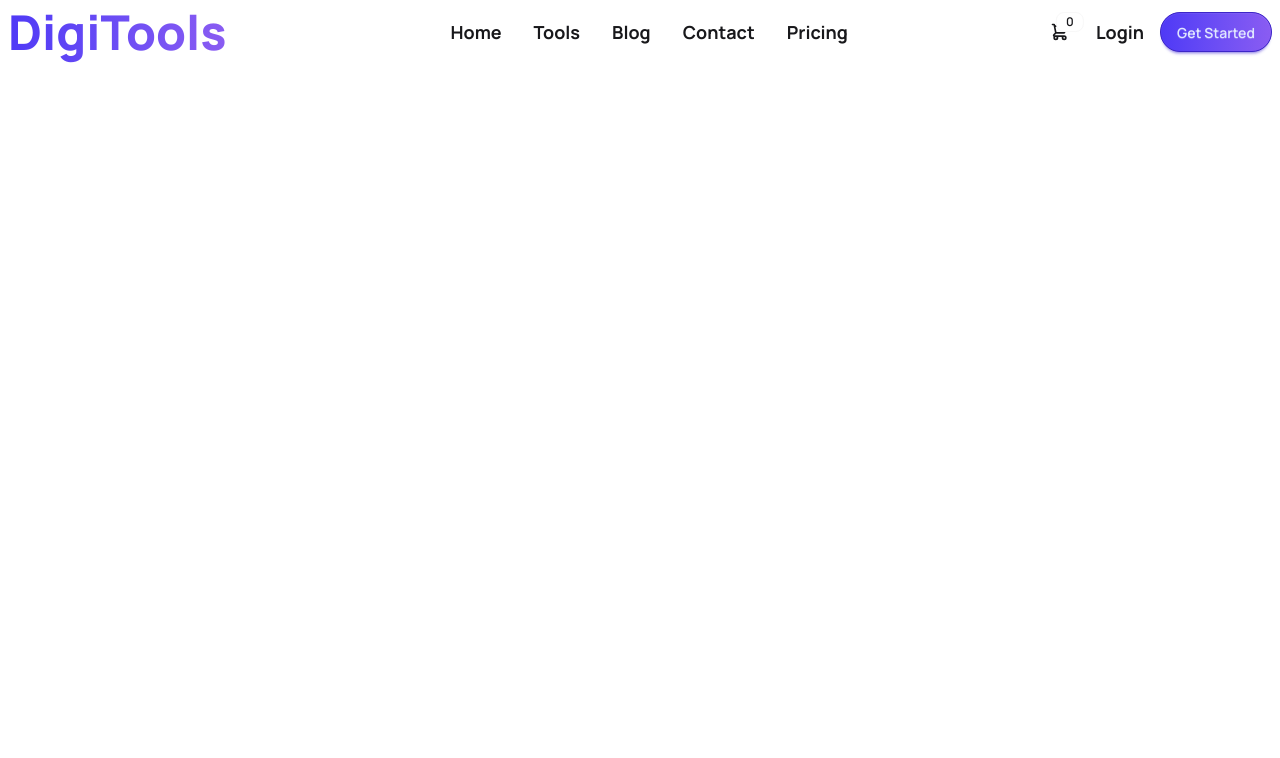
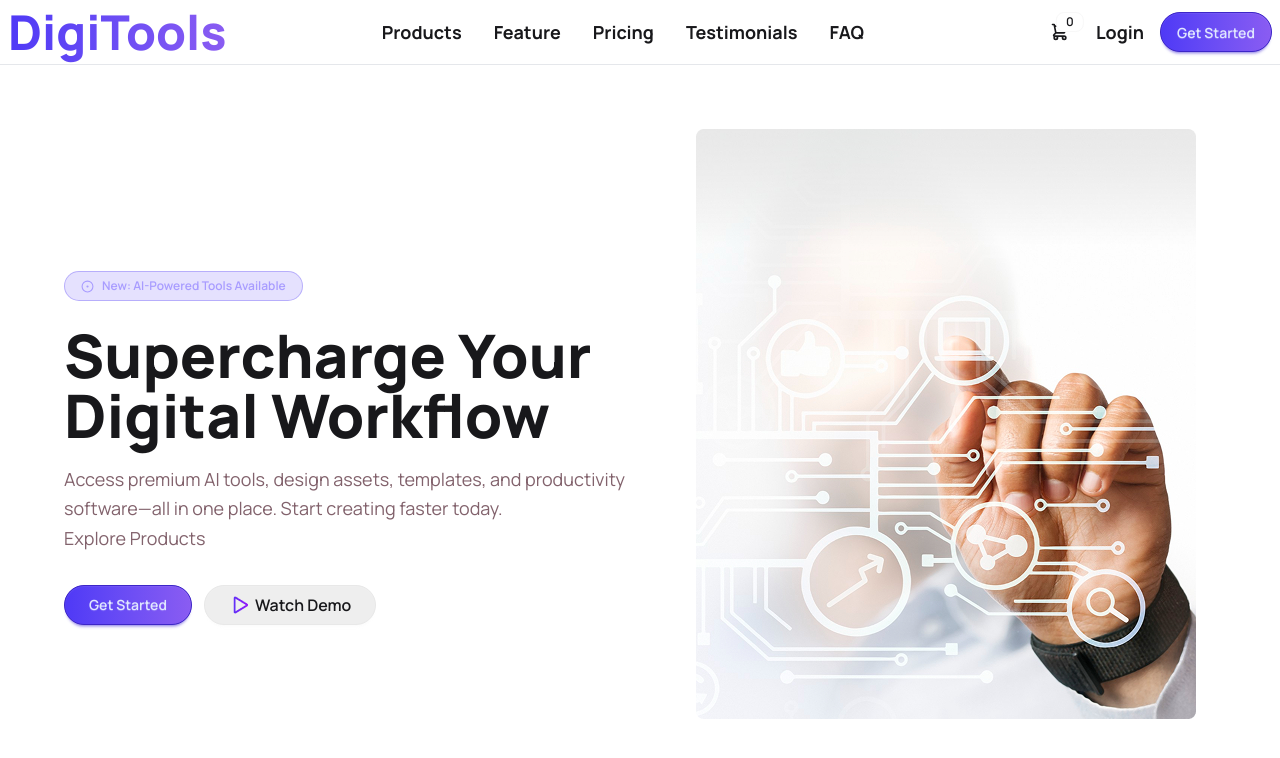
Before and after one commit to TKR-503/DigiTools-Assignment-06-PH, a React (Vite) app: page / in a window 1280 px wide. Shown: the top 758 px of the page. Built offline with nearby package versions, Linux system fonts and the light colour scheme.

Commit message:
Added the banner section in project

```diff
--- a/src/App.jsx
+++ b/src/App.jsx
@@ -1,5 +1,6 @@
 import './App.css'
-import Navbar from './components/home_page/Navbar/Navbar';
+import Navbar from './components/home_page/Navbar/Navbar'
+import Banner from './components/home_page/Banner/Banner'
 
 
 function App() {
@@ -8,6 +9,10 @@ function App() {
   return (
     <>
       <Navbar></Navbar>
+
+      <Banner></Banner>
+
+
     </>
   )
 }
--- a/src/components/home_page/Banner/Banner.jsx
+++ b/src/components/home_page/Banner/Banner.jsx
@@ -1,8 +1,43 @@
 import React from 'react';
+import { ArrowRight, Circle, CircleAlert, CircleCheck, CircleDot, CircleDotIcon, CircleSlash, Play, Sparkles } from 'lucide-react';
+
 
 const Banner = () => {
     return (
         <div>
+            <div className="container mx-auto px-4 py-16">
+                <div className="flex flex-col lg:flex-row items-center gap-14">
+                    <div className="lg:ml-12 items-center lg:text-left text-center">
+
+                        <div className="inline-flex items-center gap-2 bg-[#4F39F6]/15 border border-[#4F39F6]/30 text-[#a89cff] text-xs font-semibold px-4 py-1.5 rounded-full mb-6 mt-12">
+                            <CircleDot size={13} />
+                            New: AI-Powered Tools Available
+                        </div>
+
+                        <h1 className="text-4xl md:text-5xl lg:text-6xl font-extrabold mb-5">
+                            Supercharge Your <br /> Digital Workflow
+                        </h1>
+
+                        <p className="text-[#82626c] text-lg leading-relaxed max-w-xl mx-auto lg:mx-0 mb-8">
+                            Access premium AI tools, design assets, templates, and productivity
+                            software—all in one place. Start creating faster today. <br />
+                            Explore Products</p>
+
+                        <div className="flex flex-wrap gap-3 justify-center lg:justify-start">
+                            <button className="btn btn-primary rounded-full bg-gradient-to-r from-[#4F39F6] to-[#8A5CF2]
+                          py-3 px-6">Get Started</button>
+                            <button className="btn rounded-full py-3 px-6 text-base bg-base-300 hover:bg-amber-300"><img src="./src/assets/play.png" alt="" />
+                                Watch Demo
+                            </button>
+                        </div>
+                    </div>
+                    <div className="flex-1">
+                        <img src="./src/assets/banner.png" alt="" />
+                    </div>
+
+                </div>
+            </div>
+
 
         </div>
     );
--- a/src/components/home_page/Navbar/Navbar.jsx
+++ b/src/components/home_page/Navbar/Navbar.jsx
@@ -2,7 +2,7 @@ import React from 'react';
 
 const Navbar = () => {
   return (
-    <div className="w-full container mx-auto gap-4">
+    <div className="w-full  gap-4 border-b border-gray-200">
       <div className=" navbar">
       <div className="flex-1 gap-2">
         <div >
@@ -11,13 +11,13 @@ const Navbar = () => {
     </div>
 
         <div className="flex items-center gap-4">
-          <div className="hidden lg:flex mr-44">
+          <div className="hidden md:flex ml-32 lg:mr-40">
              <ul className="flex items-center gap-8 ">
-                <li><a className="text-lg font-bold">Home</a></li>
-                <li><a className="text-lg font-bold">Tools</a></li>
-                <li><a className="text-lg font-bold">Blog</a></li>
-                <li><a className="text-lg font-bold">Contact</a></li>
+                <li><a className="text-lg font-bold">Products</a></li>
+                <li><a className="text-lg font-bold">Feature</a></li>
                 <li><a className="text-lg font-bold">Pricing</a></li>
+                <li><a className="text-lg font-bold">Testimonials</a></li>
+                <li><a className="text-lg font-bold">FAQ</a></li>
               </ul>
           </div>
           <div className="flex items-center gap-4">
@@ -31,7 +31,7 @@ const Navbar = () => {
             </div>
 
           <div className="flex items-center gap-4">
-               <p className="text-lg font-bold">Login</p>
+               <p className="hidden lg:block text-lg font-bold">Login</p>
                <div>
                  <button className="btn btn-primary rounded-full bg-gradient-to-r from-[#4F39F6] to-[#8A5CF2]">Get Started</button>
                </div>
```
